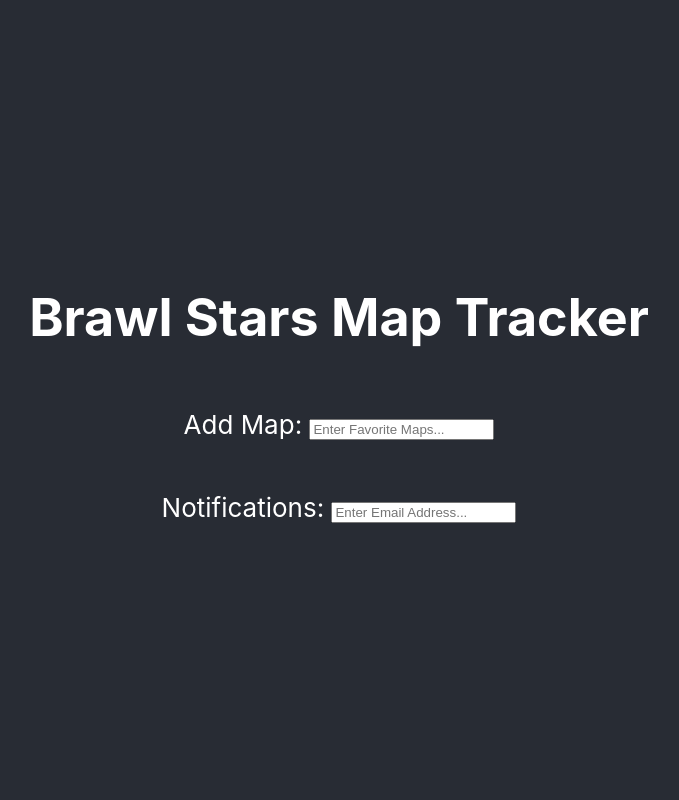
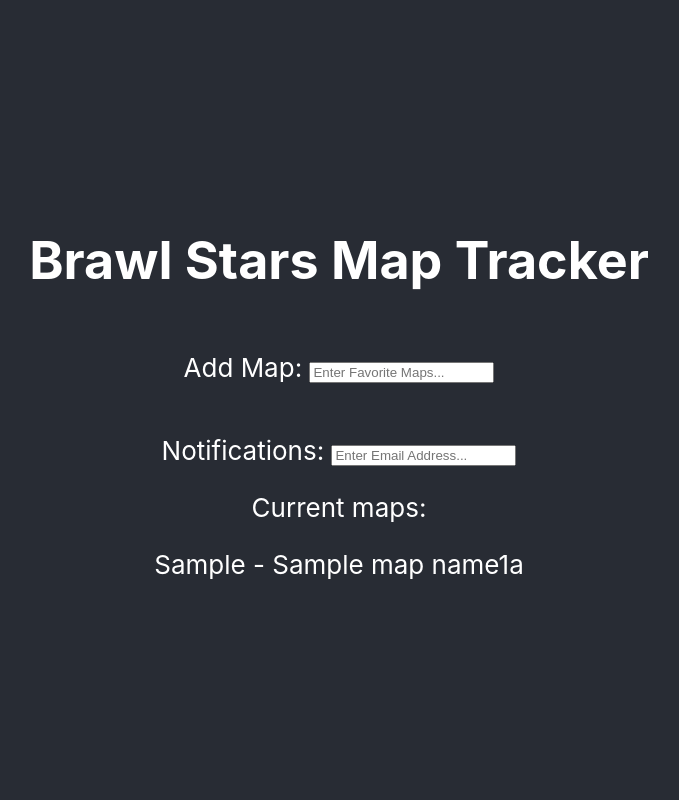
Before and after one commit to robotkid/fp-ia, a Flask app: template templates/index.html in a window 1280 px wide. Shown: the whole page, without its empty margins (301-980 px from the left). Run offline with Flask 3, Linux system fonts and the light colour scheme; the template is opened without the code that fills it: most values are stand-ins (such as "Sample title", 1, 10 or a date in 2020); parts of the project's set-up code (start-up, migrations or seed data) failed here and were passed over.

Commit message:
Displaying map information on html

```diff
--- a/app.py
+++ b/app.py
@@ -3,12 +3,12 @@
 import json
 app = Flask(__name__)
 
-@app.route("/")
-def hello_world():
-    return render_template("index.html", title="Brawl Stars Map Tracker")
 
 res = requests.get('https://api.brawlify.com/v1/events')
 response = json.loads(res.text)
+
+#https://stackoverflow.com/questions/31270488/navigating-json-in-python
+
 mapName1a = response['active'][0]['map']['name']
 mapMode1a = response['active'][0]['map']['gameMode']['name']
 print(mapMode1a + ": " + mapName1a);
@@ -27,6 +27,30 @@
 mapName5 = response['active'][5]['map']['name']
 mapMode5 = response['active'][5]['map']['gameMode']['name']
 print(mapMode5 + ": " + mapName5);
-mapName6 = response['active'][8]['map']['name']
-mapMode6 = response['active'][8]['map']['gameMode']['name']
+mapName6 = response['active'][6]['map']['name']
+mapMode6 = response['active'][6]['map']['gameMode']['name']
 print(mapMode6 + ": " + mapName6);
+mapName7 = response['active'][7]['map']['name']
+mapMode7 = response['active'][7]['map']['gameMode']['name']
+print(mapMode7 + ": " + mapName7);
+mapName8 = response['active'][8]['map']['name']
+mapMode8 = response['active'][8]['map']['gameMode']['name']
+print(mapMode8 + ": " + mapName8);
+mapName9 = response['active'][9]['map']['name']
+mapMode9 = response['active'][9]['map']['gameMode']['name']
+print(mapMode9 + ": " + mapName9);
+
+
+@app.route("/")
+def hello_world():
+    return render_template("index.html", title="Brawl Stars Map Tracker",
+                           mapName1a=mapName1a, mapMode1a=mapMode1a,
+                           mapName1b=mapName1b, mapMode1b=mapMode1b,
+                           mapName2=mapName2, mapMode2=mapMode2,
+                           mapName3=mapName3, mapMode3=mapMode3,
+                           mapName4=mapName4, mapMode4=mapMode4,
+                           mapName5=mapName5, mapMode5=mapMode5,
+                           mapName6=mapName6, mapMode6=mapMode6,
+                           mapName7=mapName7, mapMode7=mapMode7,
+                           mapName8=mapName8, mapMode8=mapMode8,
+                           mapName9=mapName9, mapMode9=mapMode9)
--- a/templates/index.html
+++ b/templates/index.html
@@ -15,9 +15,14 @@
                 <label for="setEmail">Notifications:</label>
                 <input type="text" id="setEmail" name="setEmail" placeholder="Enter Email Address...">
             </p>
+            Current maps:
+            <p>
+            {{mapMode1a}} - {{mapName1a}}
+            </p>
 
         </header>
     </div>
+
 </body>
 
 </html>
```
